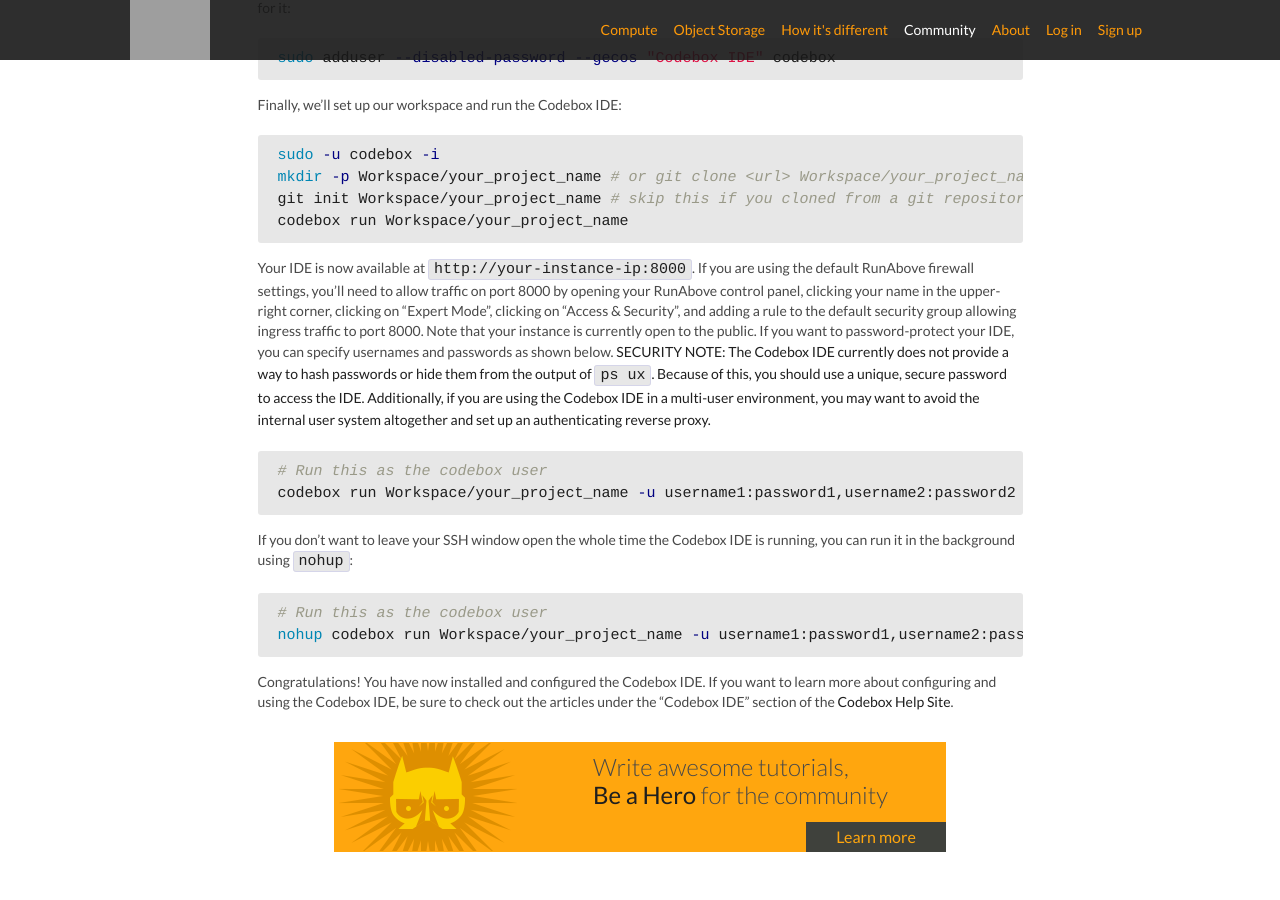
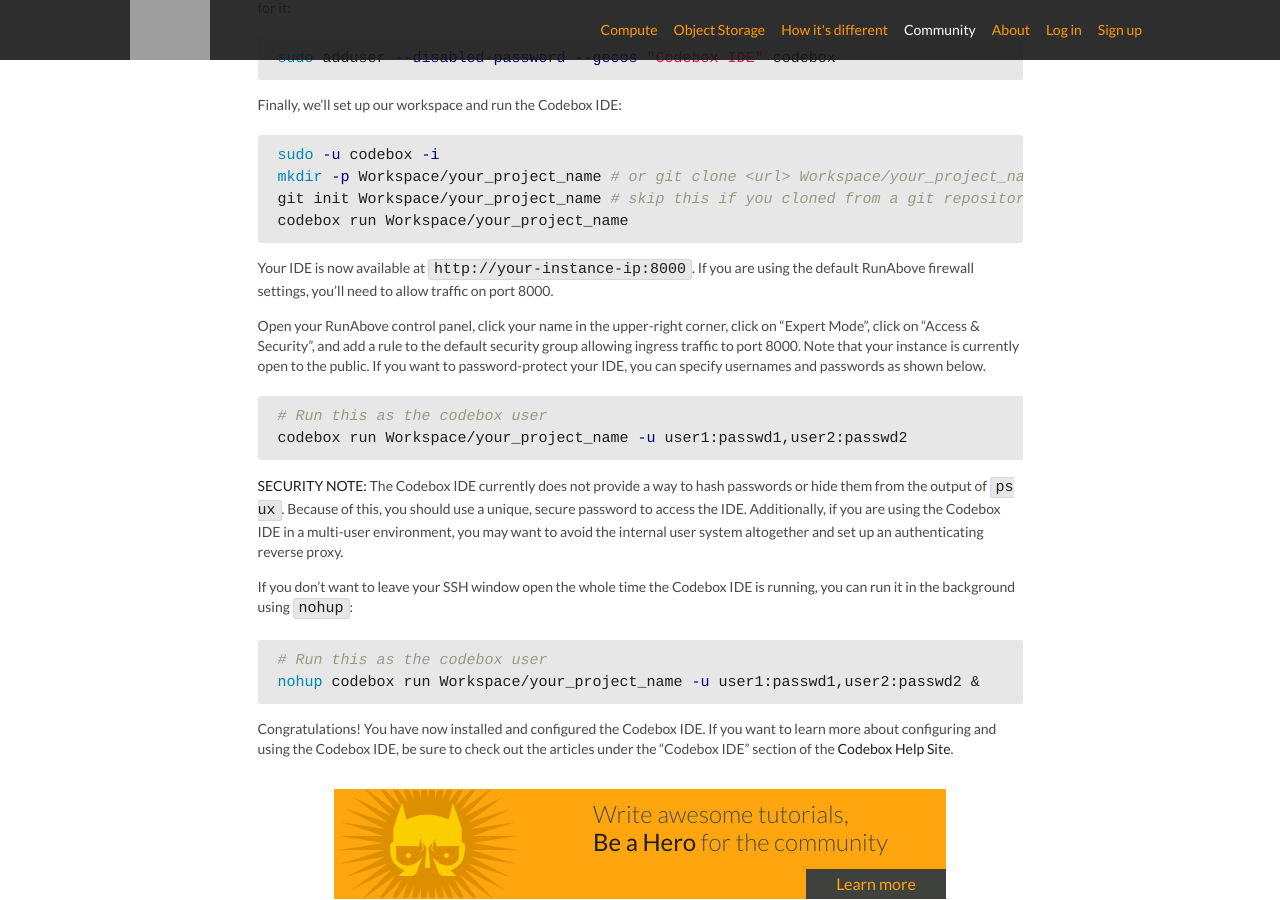
Before and after one commit to ovhlabs/knowledge-base, a Jekyll site: the page built from en/_posts/2014-10-21-how-to-install-the-codebox-ide.md, in a window 1280 px wide and 900 px high, scrolled down 800 px. Built offline with Jekyll 4.4.1, drawn with Linux system fonts in a browser that asks for light colours; Markdown is read by kramdown in place of the engine named in the settings; comment, search, counter and statistics services are not loaded; grey boxes are pictures that could not be loaded.

Commit message:
Modify layout of Codebox guide

````diff
--- a/en/_posts/2014-10-21-how-to-install-the-codebox-ide.md
+++ b/en/_posts/2014-10-21-how-to-install-the-codebox-ide.md
@@ -6,26 +6,39 @@
 lang: en
 ---
 
-The [Codebox IDE](https://github.com/CodeboxIDE/codebox) is the open-source component of the [Codebox](https://www.codebox.io/) Cloud IDE service. It provides developers with a cloud-based development code editor, terminal, and file manager. This tutorial will show you how to set up the Codebox IDE on Ubuntu 14.04.
+The [Codebox IDE](https://github.com/CodeboxIDE/codebox) is the open-source
+component of the [Codebox](https://www.codebox.io/) Cloud IDE service. It
+provides developers with a cloud-based development code editor, terminal, and
+file manager. This tutorial will show you how to set up the Codebox IDE on
+Ubuntu 14.04.
+
 ##1. Set up Node.js
-The Codebox IDE is written in Node.js, so we'll need to install the Node.js runtime. The version of Node.js in the Ubuntu repositories is outdated, so we'll be using the Nodesource repository to install Node.js. Note that we're also installing the `build-essential` and `git` packages, as they are Codebox IDE dependencies.
+The Codebox IDE is written in Node.js, so we'll need to install the Node.js
+runtime. The version of Node.js in the Ubuntu repositories is outdated, so
+we'll be using the Nodesource repository to install Node.js. Note that we're
+also installing the `build-essential` and `git` packages, as they are Codebox
+IDE dependencies.
 
 ```bash
 curl -sL https://deb.nodesource.com/setup | sudo bash -
 sudo apt-get install -y nodejs build-essential git
 ```
+
 ## 2. Install and run the Codebox IDE
-Now that we have Node.js, it's time to install and run the Codebox IDE. First, we need to install the `codebox` package with npm:
+Now that we have Node.js, it's time to install and run the Codebox IDE. First,
+we need to install the `codebox` package with npm:
 
 ```bash
 sudo npm install -g codebox
 ```
 
-Next, since it's not a good idea to run the IDE as the `admin` or `root` user (IDE users have terminal access), we'll add a user for it:
+Next, since it's not a good idea to run the IDE as the `admin` or `root` user
+(IDE users have terminal access), we'll add a user for it:
 
 ```bash
 sudo adduser --disabled-password --gecos "Codebox IDE" codebox
 ```
+
 Finally, we'll set up our workspace and run the Codebox IDE:
 
 ```bash
@@ -34,16 +47,37 @@
 git init Workspace/your_project_name # skip this if you cloned from a git repository in the last command
 codebox run Workspace/your_project_name
 ```
-Your IDE is now available at `http://your-instance-ip:8000`. If you are using the default RunAbove firewall settings, you'll need to allow traffic on port 8000 by opening your RunAbove control panel, clicking your name in the upper-right corner, clicking on "Expert Mode", clicking on "Access & Security", and adding a rule to the default security group allowing ingress traffic to port 8000. Note that your instance is currently open to the public. If you want to password-protect your IDE, you can specify usernames and passwords as shown below. **SECURITY NOTE: The Codebox IDE currently does not provide a way to hash passwords or hide them from the output of `ps ux`. Because of this, you should use a unique, secure password to access the IDE. Additionally, if you are using the Codebox IDE in a multi-user environment, you may want to avoid the internal user system altogether and set up an authenticating reverse proxy.**
+
+Your IDE is now available at `http://your-instance-ip:8000`. If you are using
+the default RunAbove firewall settings, you'll need to allow traffic on port
+8000.
+
+Open your RunAbove control panel, click your name in the upper-right corner,
+click on "Expert Mode", click on "Access & Security", and add a rule to the
+default security group allowing ingress traffic to port 8000. Note that your
+instance is currently open to the public. If you want to password-protect your
+IDE, you can specify usernames and passwords as shown below.
 
 ```bash
 # Run this as the codebox user
-codebox run Workspace/your_project_name -u username1:password1,username2:password2
+codebox run Workspace/your_project_name -u user1:passwd1,user2:passwd2
 ```
-If you don't want to leave your SSH window open the whole time the Codebox IDE is running, you can run it in the background using `nohup`:
+
+**SECURITY NOTE:** The Codebox IDE currently does not provide a way to hash
+passwords or hide them from the output of `ps ux`. Because of this, you should
+use a unique, secure password to access the IDE. Additionally, if you are using
+the Codebox IDE in a multi-user environment, you may want to avoid the internal
+user system altogether and set up an authenticating reverse proxy.
+
+If you don't want to leave your SSH window open the whole time the Codebox IDE
+is running, you can run it in the background using `nohup`:
 
 ```bash
 # Run this as the codebox user
-nohup codebox run Workspace/your_project_name -u username1:password1,username2:password2 &
+nohup codebox run Workspace/your_project_name -u user1:passwd1,user2:passwd2 &
 ```
-Congratulations! You have now installed and configured the Codebox IDE. If you want to learn more about configuring and using the Codebox IDE, be sure to check out the articles under the "Codebox IDE" section of the [Codebox Help Site](http://help.codebox.io/).
+
+Congratulations! You have now installed and configured the Codebox IDE. If you
+want to learn more about configuring and using the Codebox IDE, be sure to
+check out the articles under the "Codebox IDE" section of the [Codebox Help
+Site](http://help.codebox.io/).
````
